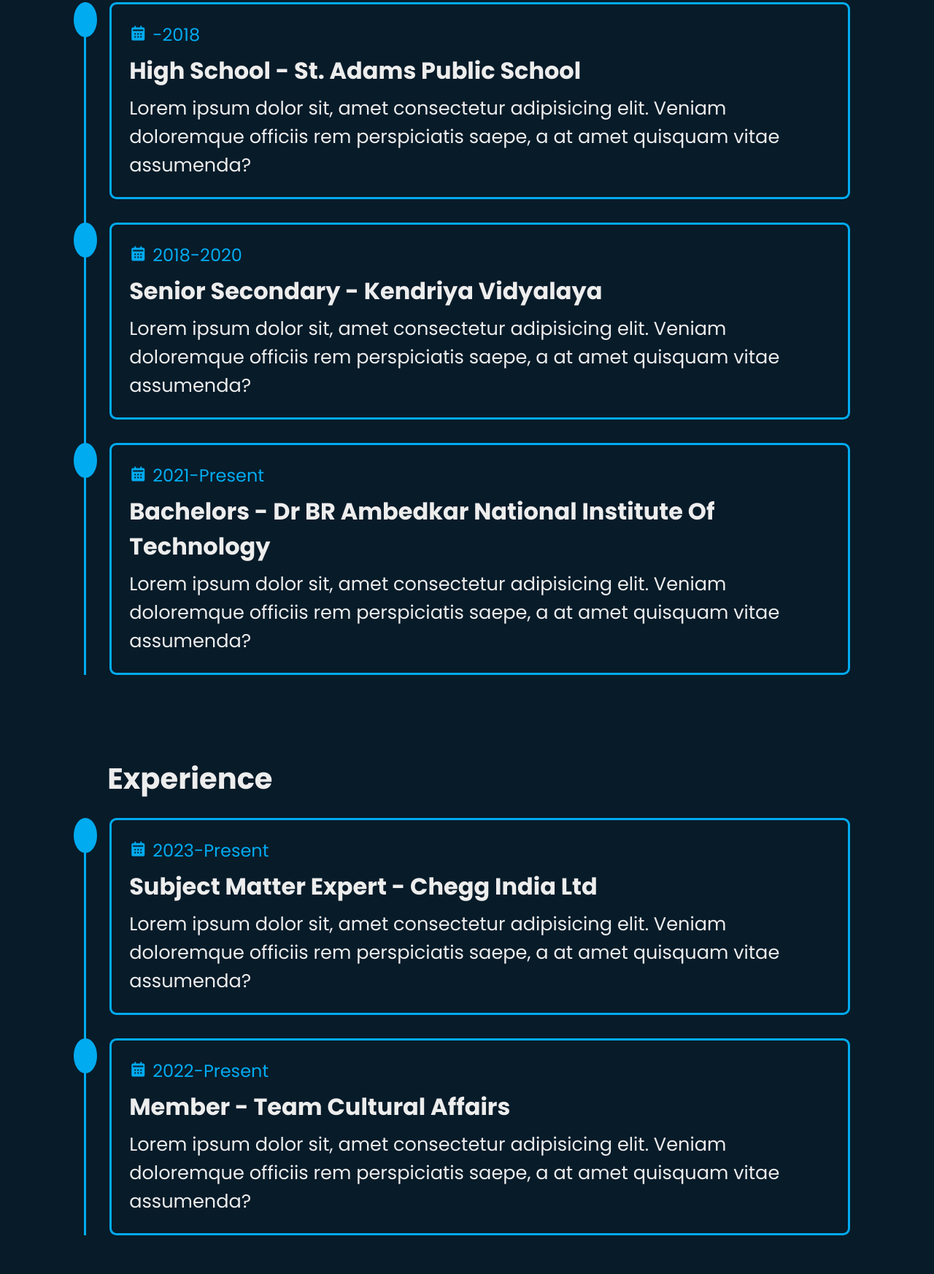
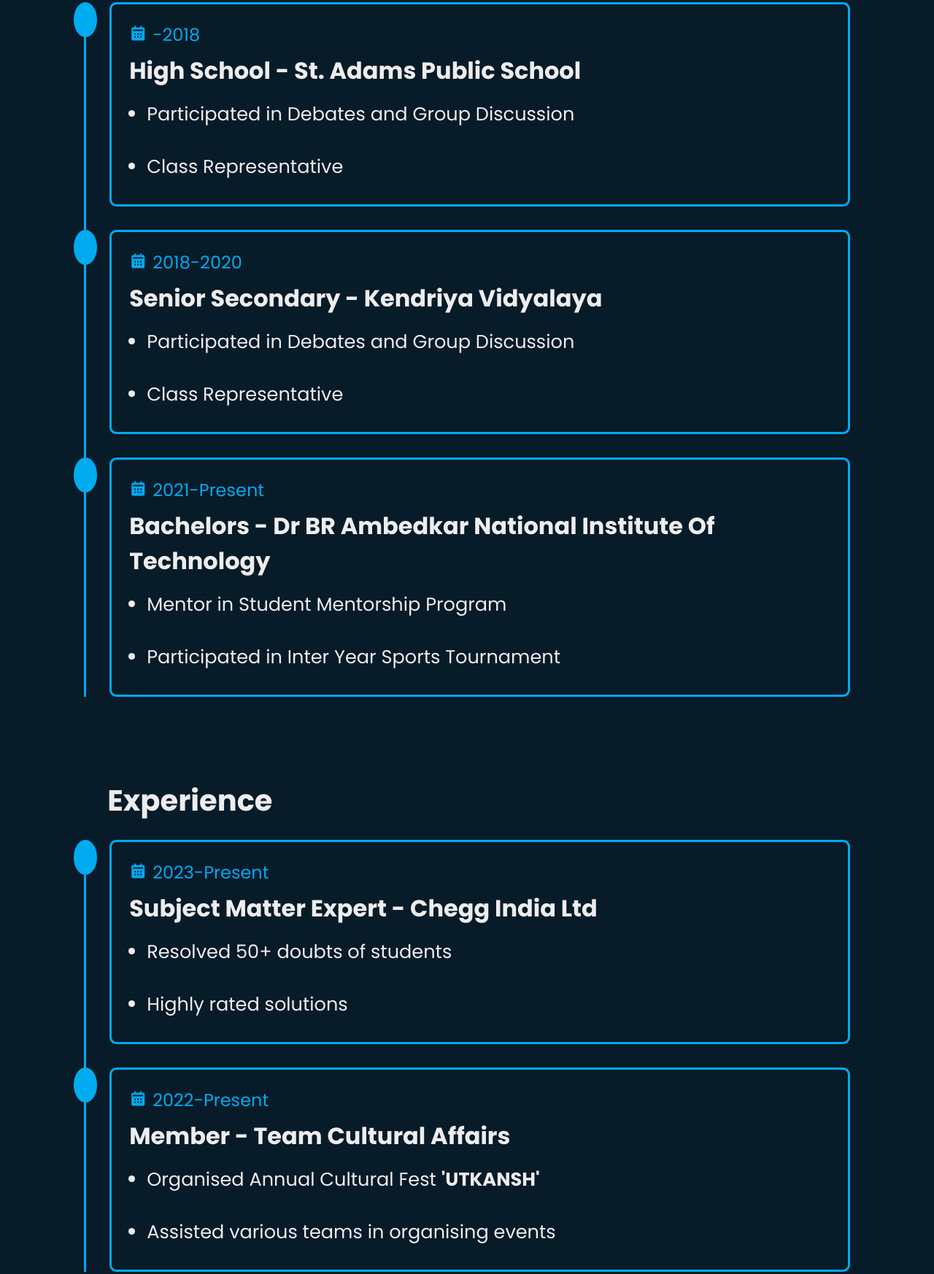
Before and after one commit to Amit7088/Portfolio, a plain HTML site: page index.html in a window 1280 px wide. Shown: the part 2547-4293 px from the top of the page at 73% size. Drawn offline with nearby package versions, Linux system fonts and the light colour scheme.

Commit message:
Modification

```diff
--- a/index.html
+++ b/index.html
@@ -34,14 +34,14 @@
             </p>
 
             <div class="btn-box">
-                <a href="#" class="btn">Hire Me</a>
-                <a href="#" class="btn">Let's Talk</a>
+                <a href="https://in.linkedin.com/in/amit-chandola-972510233" class="btn">Hire Me</a>
+                <a href="mailto:amitchandola2021@gmail.com" class="btn">Let's Talk</a>
             </div>
         </div>
         <div class="icons">
-            <a href="#"><i class='bx bxl-twitter' ></i></a>
-            <a href="#"><i class='bx bxl-linkedin-square' ></i></a>
-            <a href="#"><i class='bx bxl-gmail' ></i></a>
+            <a href="https://twitter.com/_amit_180"><i class='bx bxl-twitter' ></i></a>
+            <a href="https://in.linkedin.com/in/amit-chandola-972510233"><i class='bx bxl-linkedin-square' ></i></a>
+            <a href="mailto:amitchandola2021@gmail.com"><i class='bx bxl-gmail' ></i></a>
         </div>
     </section>
 
@@ -61,7 +61,7 @@
         </div>
 
         <div class="btn-box btns">
-            <a href="#" class="btn">Read More</a>
+            <a href="https://drive.google.com/file/d/1dJnl_qCrxBSSUtaYPYaBufKvq7wXACjK/view?usp=sharing" class="btn">Read More</a>
         </div>
 
     </section>
@@ -78,8 +78,11 @@
                         <div class="content">
                             <div class="year"><i class='bx bxs-calendar' ></i>-2018</div>
                             <h3>High School - St. Adams Public School</h3>
-                            <p>Lorem ipsum dolor sit, amet consectetur adipisicing elit. Veniam doloremque officiis rem perspiciatis saepe,
-                                 a at amet quisquam vitae assumenda?</p>
+                            <p>
+                                <ul><li>Participated in Debates and Group Discussion</li>
+                                <br>
+                                <li>Class Representative</li></ul>
+                            </p>
                         </div>
                     </div>
 
@@ -87,8 +90,11 @@
                         <div class="content">
                             <div class="year"><i class='bx bxs-calendar' ></i>2018-2020</div>
                             <h3>Senior Secondary - Kendriya Vidyalaya</h3>
-                            <p>Lorem ipsum dolor sit, amet consectetur adipisicing elit. Veniam doloremque officiis rem perspiciatis saepe,
-                                 a at amet quisquam vitae assumenda?</p>
+                            <p>
+                                <ul><li>Participated in Debates and Group Discussion</li>
+                                <br>
+                                <li>Class Representative</li></ul>
+                            </p>
                         </div>
                     </div>
 
@@ -96,8 +102,11 @@
                         <div class="content">
                             <div class="year"><i class='bx bxs-calendar' ></i>2021-Present</div>
                             <h3>Bachelors - Dr BR Ambedkar National Institute Of Technology</h3>
-                            <p>Lorem ipsum dolor sit, amet consectetur adipisicing elit. Veniam doloremque officiis rem perspiciatis saepe,
-                                 a at amet quisquam vitae assumenda?</p>
+                            <p>
+                                <ul><li>Mentor in Student Mentorship Program</li>
+                                <br>
+                                <li>Participated in Inter Year Sports Tournament</li></ul>
+                            </p>
                         </div>
                     </div>
                 </div>
@@ -111,8 +120,11 @@
                         <div class="content">
                             <div class="year"><i class='bx bxs-calendar' ></i>2023-Present</div>
                             <h3>Subject Matter Expert - Chegg India Ltd</h3>
-                            <p>Lorem ipsum dolor sit, amet consectetur adipisicing elit. Veniam doloremque officiis rem perspiciatis saepe,
-                                 a at amet quisquam vitae assumenda?</p>
+                            <p>
+                                <ul><li>Resolved 50+ doubts of students</li>
+                                <br>
+                                <li>Highly rated solutions</li></ul>
+                            </p>
                         </div>
                     </div>
 
@@ -120,8 +132,11 @@
                         <div class="content">
                             <div class="year"><i class='bx bxs-calendar' ></i>2022-Present</div>
                             <h3>Member - Team Cultural Affairs</h3>
-                            <p>Lorem ipsum dolor sit, amet consectetur adipisicing elit. Veniam doloremque officiis rem perspiciatis saepe,
-                                 a at amet quisquam vitae assumenda?</p>
+                            <p>
+                                <ul><li>Organised Annual Cultural Fest <strong>'UTKANSH'</strong></li>
+                                <br>
+                                <li>Assisted various teams in organising events</li></ul>
+                            </p>
                         </div>
                     </div>
                 </div>
--- a/style.css
+++ b/style.css
@@ -340,6 +340,12 @@ span{
     padding-top: .5rem;
 }
 
+.education-content .content li{
+    font-size: 1.6rem;
+    padding-top: .5rem;
+    margin-left: 1.5rem;
+}
+
 .skills{
     min-height: auto;
     padding-bottom: 7rem;
```
